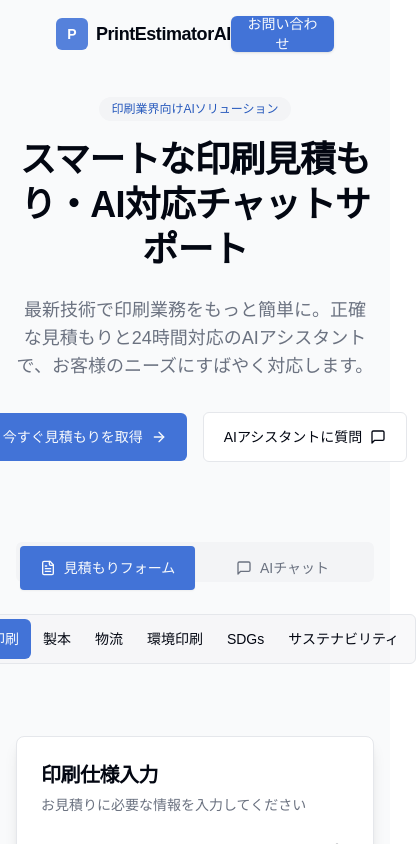
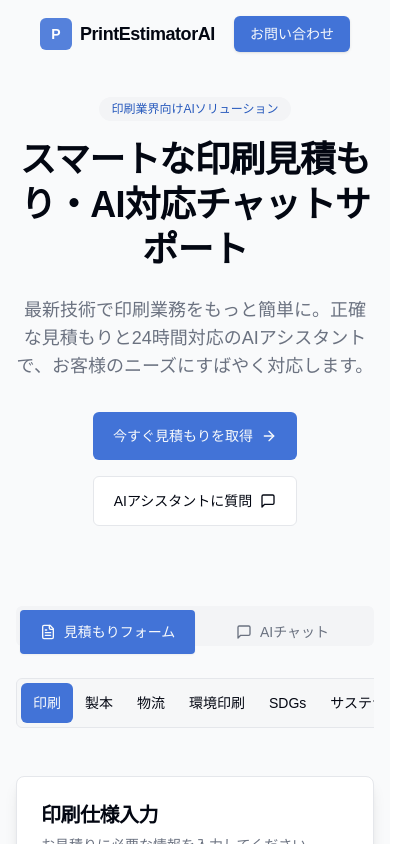
Before and after one commit to djishijima/bp-ef, a React (Vite) app: page / in a window 390 px wide. Shown: the top 844 px of the page, 416 px wide, since content can reach past the window. Built offline with nearby package versions, Linux system fonts and the light colour scheme.

Commit message:
Fix home layout issue
Addresses a layout problem on the home page.

```diff
--- a/src/index.css
+++ b/src/index.css
@@ -93,6 +93,11 @@
   body {
     @apply bg-background text-foreground font-sans antialiased;
     font-feature-settings: "ss01", "ss02", "cv01", "cv02", "cv03";
+    margin: 0;
+    padding: 0;
+    min-height: 100vh;
+    width: 100%;
+    overflow-x: hidden;
   }
 
   @keyframes shimmer {
@@ -131,3 +136,39 @@
 
 /* Import Inter variable font */
 @import url('https://fonts.googleapis.com/css2?family=Inter:wght@100..900&display=swap');
+
+/* Reset default margin and padding for App */
+#root {
+  width: 100%;
+  min-height: 100vh;
+  margin: 0;
+  padding: 0;
+}
+
+/* Fix for service selector overflow */
+.service-selector-container {
+  width: 100%;
+  overflow-x: auto;
+  -webkit-overflow-scrolling: touch;
+}
+
+.service-selector-container::-webkit-scrollbar {
+  height: 4px;
+}
+
+.service-selector-container::-webkit-scrollbar-thumb {
+  background-color: rgba(0, 0, 0, 0.1);
+  border-radius: 4px;
+}
+
+.service-selector-container::-webkit-scrollbar-track {
+  background-color: transparent;
+}
+
+/* Responsive container fixes */
+@media (max-width: 640px) {
+  .container {
+    padding-left: 1rem;
+    padding-right: 1rem;
+  }
+}
--- a/src/pages/Index.tsx
+++ b/src/pages/Index.tsx
@@ -1,4 +1,3 @@
-
 import { useState } from 'react';
 import { Tabs, TabsContent, TabsList, TabsTrigger } from "@/components/ui/tabs";
 import Header from '@/components/Header';
@@ -26,10 +25,10 @@ const Index = () => {
   };
 
   return (
-    <div className="min-h-screen flex flex-col bg-gray-50">
+    <div className="min-h-screen flex flex-col bg-gray-50 w-full">
       <Header />
 
-      <main className="flex-1 pt-24 pb-16">
+      <main className="flex-1 pt-24 pb-16 w-full">
         <div className="container max-w-7xl mx-auto px-4 md:px-6">
           <section className="mb-20 text-center animate-fade-in">
             <div className="max-w-3xl mx-auto">
@@ -42,7 +41,7 @@ const Index = () => {
               <p className="text-lg text-muted-foreground mb-8 max-w-2xl mx-auto">
                 最新技術で印刷業務をもっと簡単に。正確な見積もりと24時間対応のAIアシスタントで、お客様のニーズにすばやく対応します。
               </p>
-              <div className="flex items-center justify-center gap-4">
+              <div className="flex flex-wrap items-center justify-center gap-4">
                 <Button
                   className="gap-2 px-5 py-6 font-medium transition-all duration-300"
                   onClick={() => setActiveTab('form')}
@@ -96,10 +95,11 @@ const Index = () => {
                   "data-[state=active]:animate-fade-in"
                 )}
               >
-                <div className="flex flex-col lg:flex-row gap-6 items-start justify-center">
+                <div className="flex flex-col items-center justify-center w-full">
                   <div className="w-full mb-6">
                     <div className="mb-6 flex justify-center">
-                      <div className="inline-flex rounded-md border p-1 bg-muted/50">
+                      <div className="service-selector-container">
+                        <div className="inline-flex rounded-md border p-1 bg-muted/50 whitespace-nowrap">
                           <Button
                             variant={selectedService === 'printing' ? 'default' : 'ghost'}
                             className="text-sm px-3"
@@ -145,7 +145,9 @@ const Index = () => {
                         </div>
                       </div>
                     </div>
+                  </div>
 
+                  <div className="w-full max-w-3xl">
                     {!quote ? (
                       <PrintForm
                         onQuoteGenerated={handleQuoteGenerated}
@@ -154,6 +156,7 @@ const Index = () => {
                     ) : (
                       <QuoteDetails quote={quote} onNewQuote={handleNewQuote} />
                     )}
+                  </div>
                 </div>
               </TabsContent>
 
@@ -164,8 +167,10 @@ const Index = () => {
                   "data-[state=active]:animate-fade-in"
                 )}
               >
-                <div className="flex justify-center">
+                <div className="flex justify-center w-full">
+                  <div className="w-full max-w-3xl">
                     <AIChat initialMessage="こんにちは！印刷物に関するご質問やお見積もりのお手伝いをさせていただきます。お気軽にお問い合わせください。" />
+                  </div>
                 </div>
               </TabsContent>
 
@@ -177,8 +182,10 @@ const Index = () => {
                 )}
               >
                 {quote && (
-                  <div className="flex justify-center">
+                  <div className="flex justify-center w-full">
+                    <div className="w-full max-w-3xl">
                       <QuoteDetails quote={quote} onNewQuote={handleNewQuote} />
+                    </div>
                   </div>
                 )}
               </TabsContent>
@@ -193,7 +200,7 @@ const Index = () => {
               </p>
             </div>
 
-            <div className="grid md:grid-cols-3 gap-8">
+            <div className="grid grid-cols-1 md:grid-cols-2 lg:grid-cols-3 gap-8">
               {features.map((feature, index) => (
                 <div
                   key={index}
@@ -309,7 +316,7 @@ const Index = () => {
         </div>
       </main>
 
-      <footer className="py-12 bg-secondary/30 border-t border-border/60">
+      <footer className="py-12 bg-secondary/30 border-t border-border/60 w-full">
         <div className="container max-w-7xl mx-auto px-4 md:px-6">
           <div className="grid md:grid-cols-4 gap-8">
             <div>
```
Lines whose indentation alone changed are shown as unchanged.
